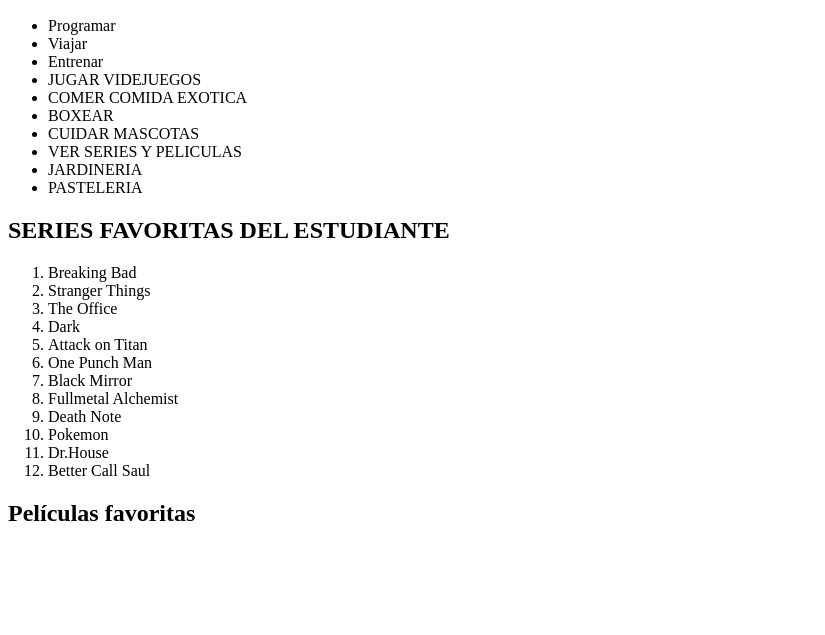
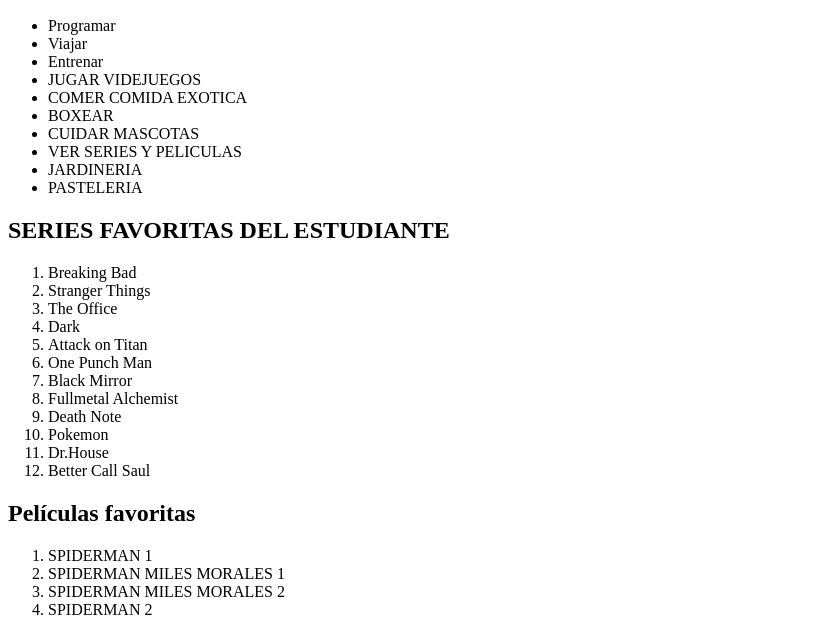
Before and after one commit to camiloruiz06-jpg/taller1_BP, a plain HTML site: page index.html in a window 1280 px wide. Shown: the part 669-1304 px from the top of the page, without its empty margins (0-825 px from the left). Before the commit the page ends 1216 px from the top, so only its background shows below. Drawn offline with Linux system fonts and the light colour scheme.

Commit message:
PELICULAS FAVORITAS ESTUDIANTE

```diff
--- a/index.html
+++ b/index.html
@@ -43,6 +43,14 @@
     </ol>
 
     <h2>Películas favoritas</h2>
+    <ol>
+        <li>SPIDERMAN 1 </li>
+        <li>SPIDERMAN MILES MORALES 1</li>
+        <li>SPIDERMAN MILES MORALES 2</li>
+        <li>SPIDERMAN 2</li>
+
+    </ol>
+
 
 
 
```
